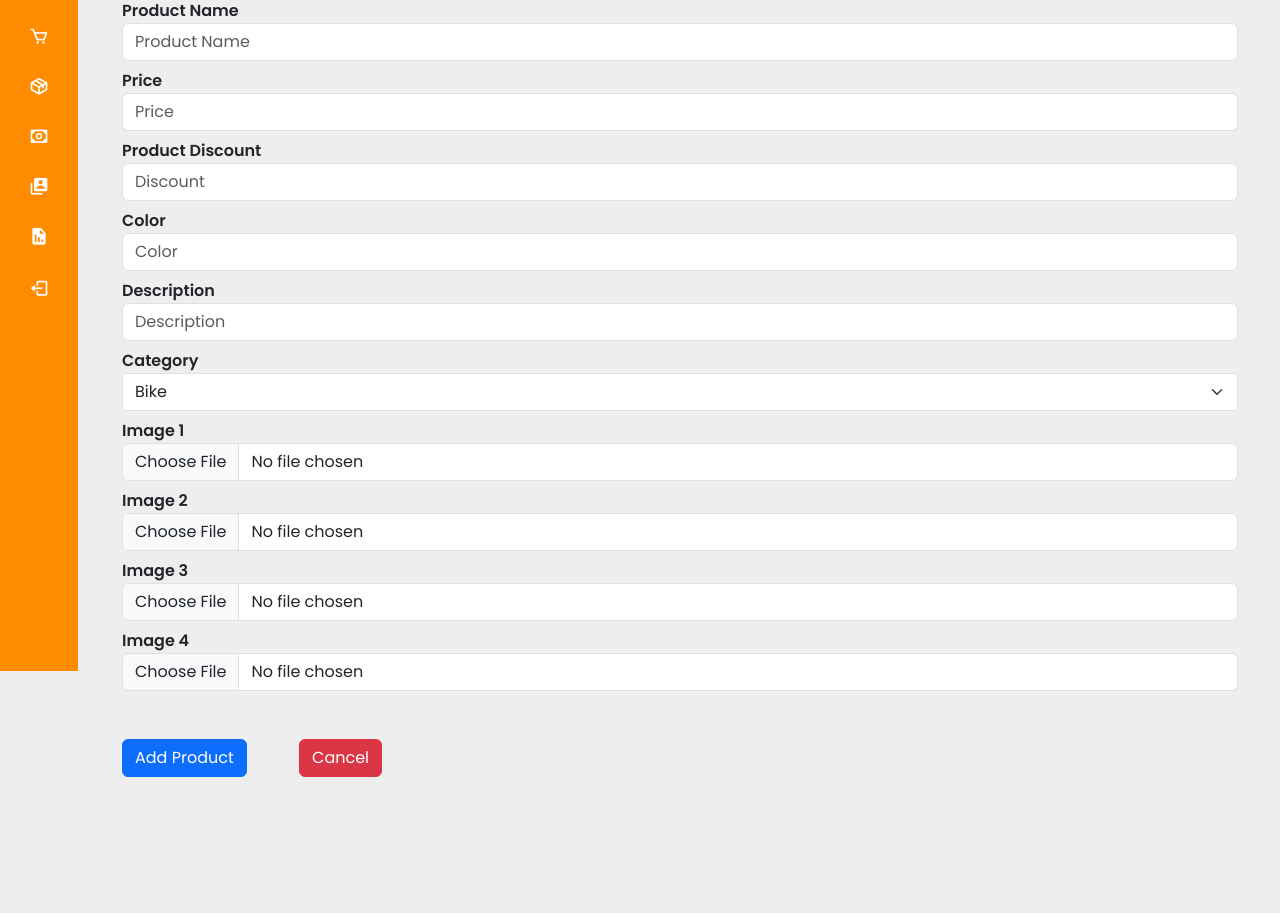
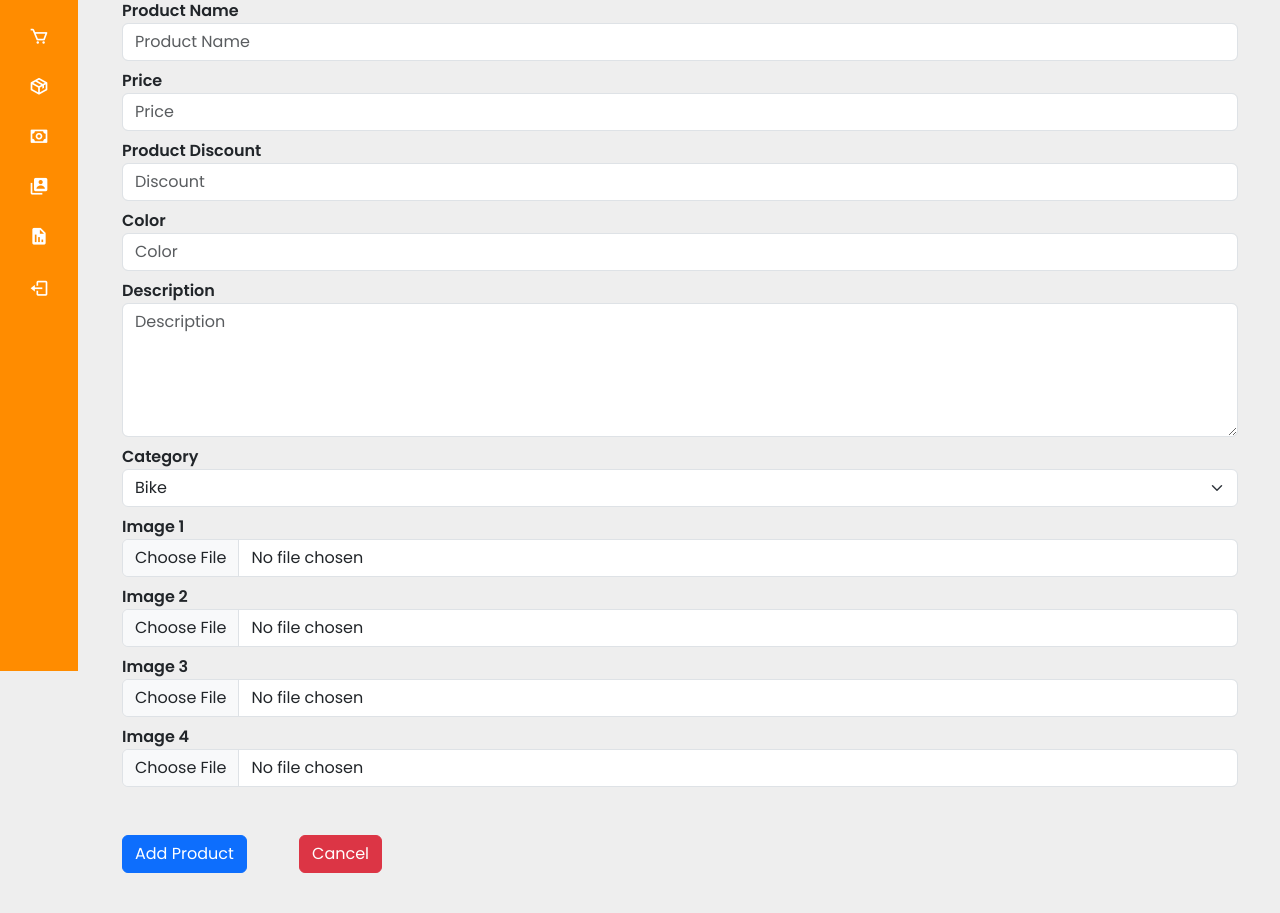
Before and after one commit to ordcacai/bikeshop-ims, a PHP site: page /admin/add_product.php in a window 1280 px wide. Shown: the part 129-1042 px from the top of the page. Before the commit the page ends 906 px from the top, so only its background shows below. Run offline with PHP 8.4, Linux system fonts and the light colour scheme; a user stored in the database is signed in; some libraries are stand-ins or nearby versions.

Commit message:
desc product updated

```diff
--- a/admin/add_product.php
+++ b/admin/add_product.php
@@ -34,7 +34,7 @@
 
                         <div class="form-group mt-2">
                             <label><strong>Description</strong></label>
-                            <input type="text" class="form-control" id="product-desc" name="description" placeholder="Description" required>
+                            <textarea class="form-control" id="product-desc" name="description" rows="5"  placeholder="Description" required></textarea>
                         </div>
 
                         <div class="form-group mt-2">
```
